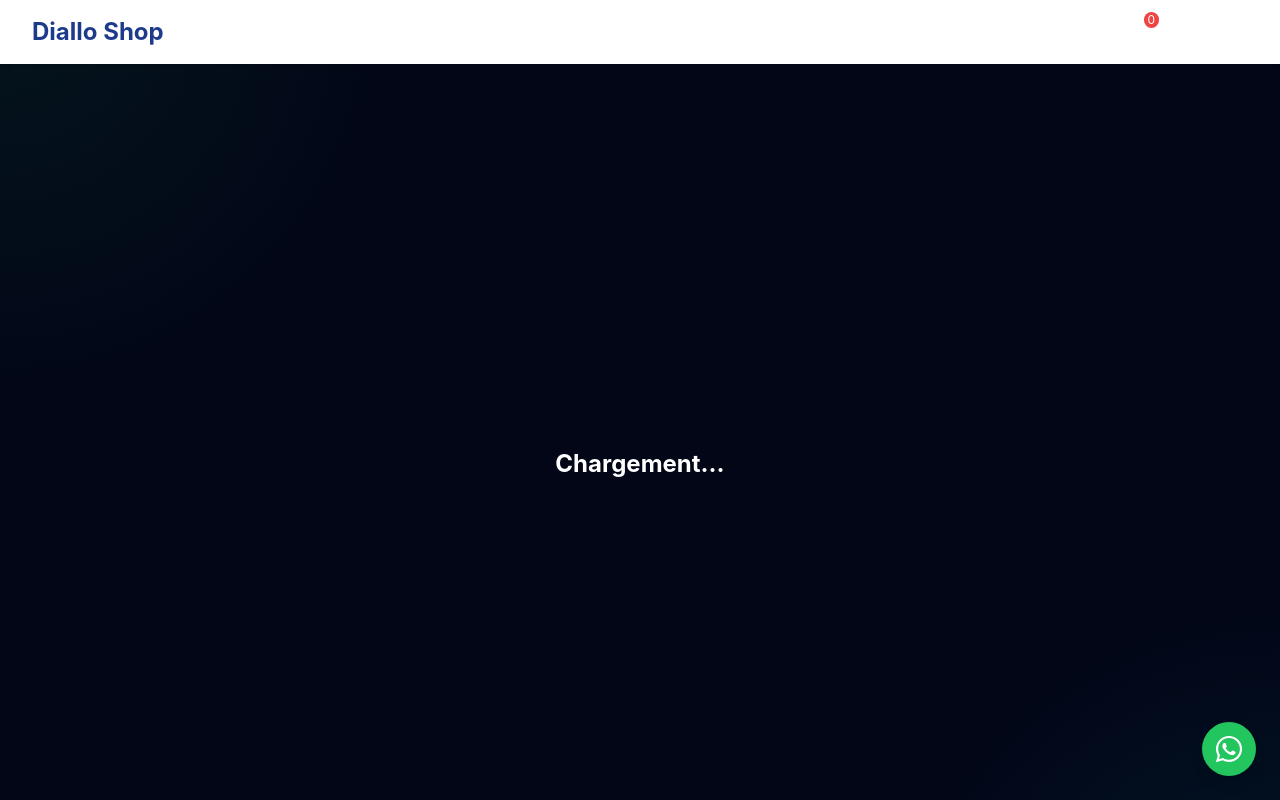
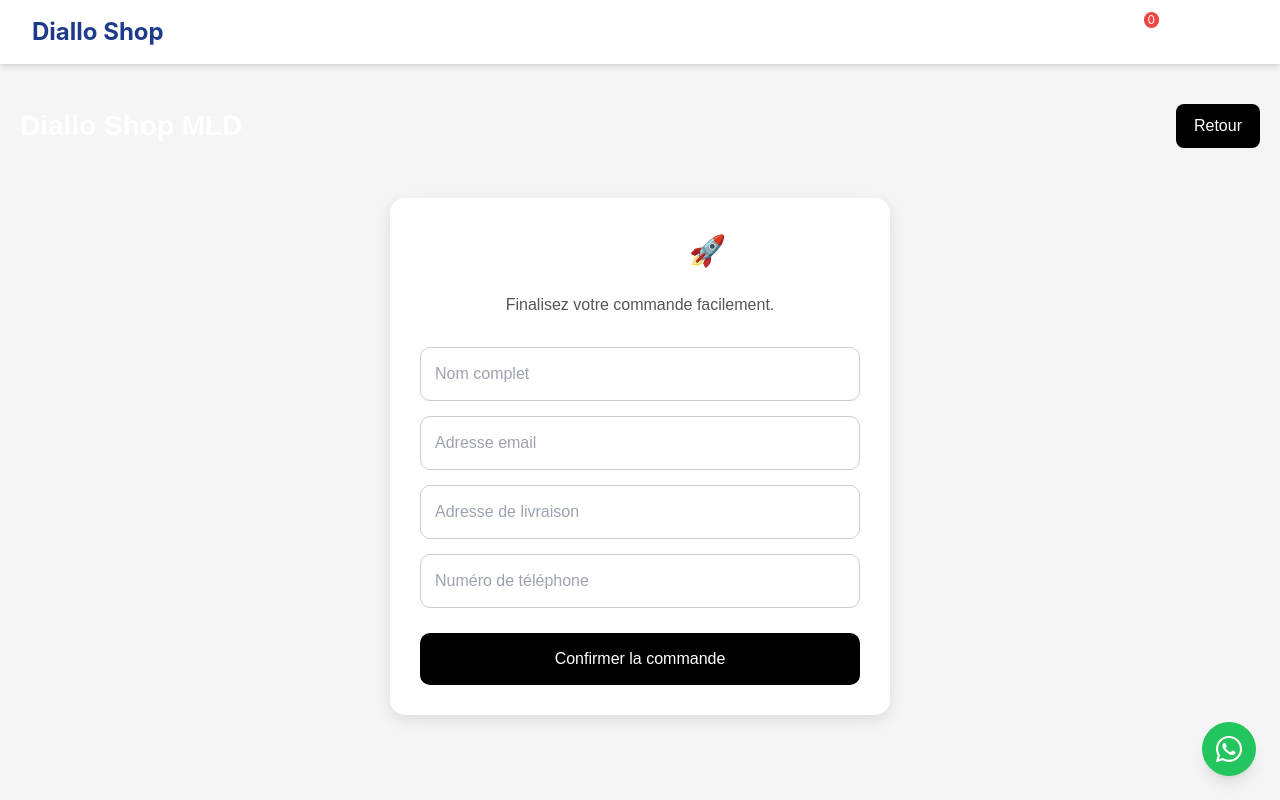
Before and after one commit to LAIONblack1/DIALLO-SHOP-MLD, a Next.js app: page /checkout in a window 1280 px wide. Before the commit this address had no page. Shown: the top 800 px of the page. Built offline with nearby package versions, Linux system fonts and the light colour scheme.

Commit message:
Update checkout.jsx

```diff
--- a/pages/checkout.jsx
+++ b/pages/checkout.jsx
@@ -1,26 +1,132 @@
-import { useEffect } from "react";
-import { useRouter } from "next/router";
+import Link from "next/link";
 
 export default function Checkout() {
-  const router = useRouter();
-
-  useEffect(() => {
-    // Redirection vers l'accueil
-    router.push("/");
-  }, [router]);
-
   return (
     <div
       style={{
-        display: "flex",
-        justifyContent: "center",
-        alignItems: "center",
-        height: "100vh",
-        fontSize: "24px",
-        fontWeight: "bold",
+        minHeight: "100vh",
+        backgroundColor: "#f5f5f5",
+        padding: "40px 20px",
+        fontFamily: "Arial, sans-serif",
       }}
     >
-      Chargement...
+      {/* Header */}
+      <header
+        style={{
+          display: "flex",
+          justifyContent: "space-between",
+          alignItems: "center",
+          marginBottom: "50px",
+        }}
+      >
+        <h1 style={{ fontSize: "28px", fontWeight: "bold" }}>
+          Diallo Shop MLD
+        </h1>
+
+        <Link href="/">
+          <button
+            style={{
+              padding: "10px 18px",
+              backgroundColor: "black",
+              color: "white",
+              border: "none",
+              borderRadius: "8px",
+              cursor: "pointer",
+            }}
+          >
+            Retour
+          </button>
+        </Link>
+      </header>
+
+      {/* Checkout Box */}
+      <div
+        style={{
+          maxWidth: "500px",
+          margin: "0 auto",
+          backgroundColor: "white",
+          padding: "30px",
+          borderRadius: "15px",
+          boxShadow: "0 5px 15px rgba(0,0,0,0.1)",
+        }}
+      >
+        <h2
+          style={{
+            fontSize: "30px",
+            marginBottom: "20px",
+            textAlign: "center",
+          }}
+        >
+          Checkout 🚀
+        </h2>
+
+        <p
+          style={{
+            textAlign: "center",
+            marginBottom: "30px",
+            color: "#555",
+          }}
+        >
+          Finalisez votre commande facilement.
+        </p>
+
+        {/* Formulaire */}
+        <form
+          style={{
+            display: "flex",
+            flexDirection: "column",
+            gap: "15px",
+          }}
+        >
+          <input
+            type="text"
+            placeholder="Nom complet"
+            style={inputStyle}
+          />
+
+          <input
+            type="email"
+            placeholder="Adresse email"
+            style={inputStyle}
+          />
+
+          <input
+            type="text"
+            placeholder="Adresse de livraison"
+            style={inputStyle}
+          />
+
+          <input
+            type="tel"
+            placeholder="Numéro de téléphone"
+            style={inputStyle}
+          />
+
+          <button
+            type="submit"
+            style={{
+              padding: "14px",
+              backgroundColor: "black",
+              color: "white",
+              border: "none",
+              borderRadius: "10px",
+              fontSize: "16px",
+              cursor: "pointer",
+              marginTop: "10px",
+            }}
+          >
+            Confirmer la commande
+          </button>
+        </form>
+      </div>
     </div>
   );
 }
+
+const inputStyle = {
+  padding: "14px",
+  borderRadius: "10px",
+  border: "1px solid #ccc",
+  fontSize: "16px",
+  outline: "none",
+};
```
